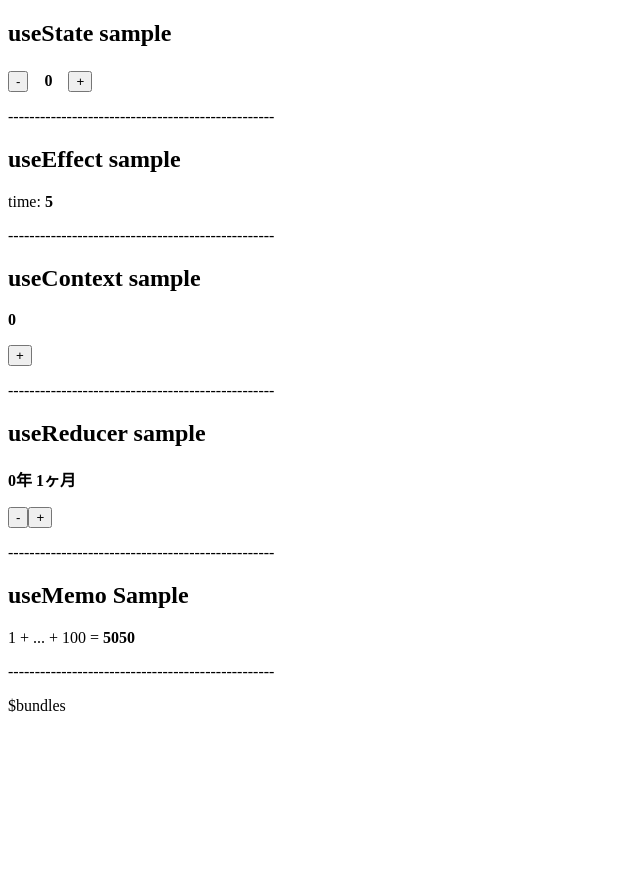
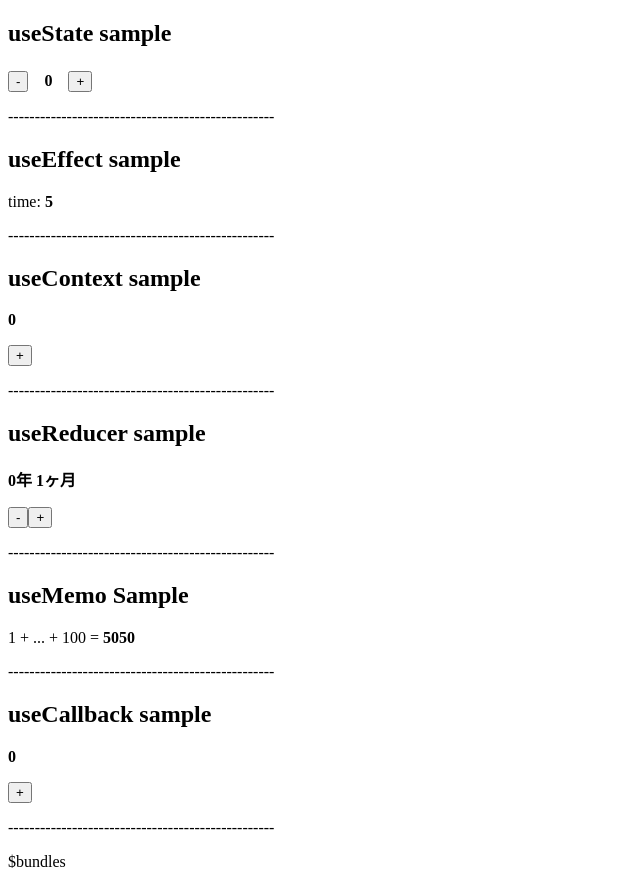
Before and after one commit to konbu310/hooks-and-fusebox, a React app: page / in a window 1280 px wide. Shown: the whole page, without its empty margins (0-640 px from the left). Before the commit the page ends 800 px from the top, so only its background shows below. Built offline with nearby package versions, Linux system fonts and the light colour scheme.

Commit message:
add UseCallbackSample

```diff
--- /dev/null
+++ b/src/components/UseCallbackSample.tsx
@@ -0,0 +1,36 @@
+import * as React from "react";
+import { FC } from "react";
+import { Horizon } from "./Horizon";
+
+const { useState, useContext, useCallback, createContext } = React;
+
+const MyContext = createContext(() => {});
+
+export const UseCallbackSample: FC<{}> = () => {
+  const [count, setCount] = useState(0);
+
+  const updateCount = useCallback(() => setCount(count => count + 1), []);
+
+  return (
+    <div>
+      <h2>useCallback sample</h2>
+      <p>
+        <b>{count}</b>
+      </p>
+      <MyContext.Provider value={updateCount}>
+        <IncrementButton />
+      </MyContext.Provider>
+      <Horizon />
+    </div>
+  );
+};
+
+const IncrementButton: FC<{}> = React.memo(() => {
+  const IncrementHandler = useContext(MyContext);
+
+  return (
+    <p>
+      <button onClick={IncrementHandler}>+</button>
+    </p>
+  );
+});
--- a/src/index.tsx
+++ b/src/index.tsx
@@ -5,6 +5,7 @@ import { UseEffectSample } from "./components/UseEffectSample";
 import { UseContextSample } from "./components/UseContextSample";
 import { UseReducerSample } from "./components/UseReducerSample";
 import { UseMemoSample } from "./components/UseMemoSample";
+import { UseCallbackSample } from "./components/UseCallbackSample";
 
 ReactDOM.render(
   <div>
@@ -13,6 +14,7 @@ ReactDOM.render(
     <UseContextSample />
     <UseReducerSample />
     <UseMemoSample n={100} />
+    <UseCallbackSample />
   </div>,
   document.getElementById("root")
 );
```
